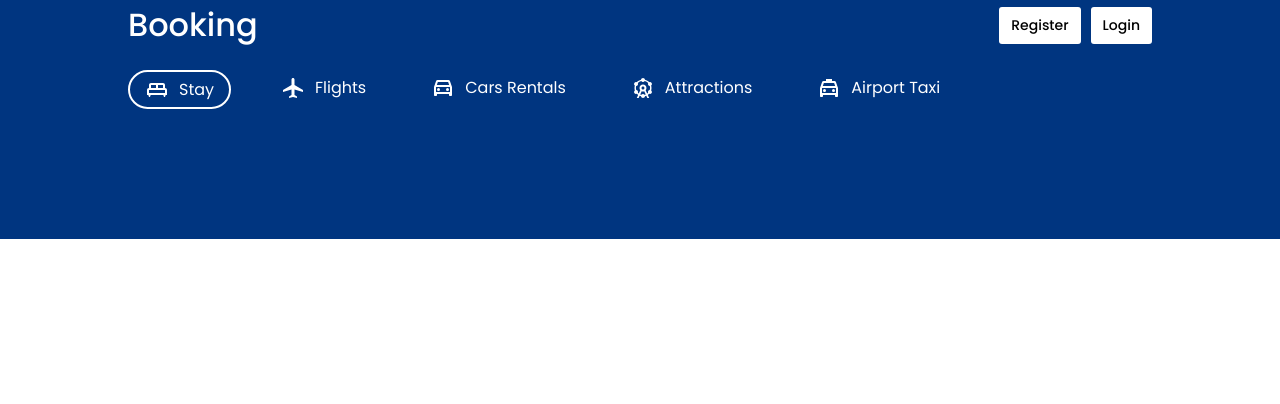
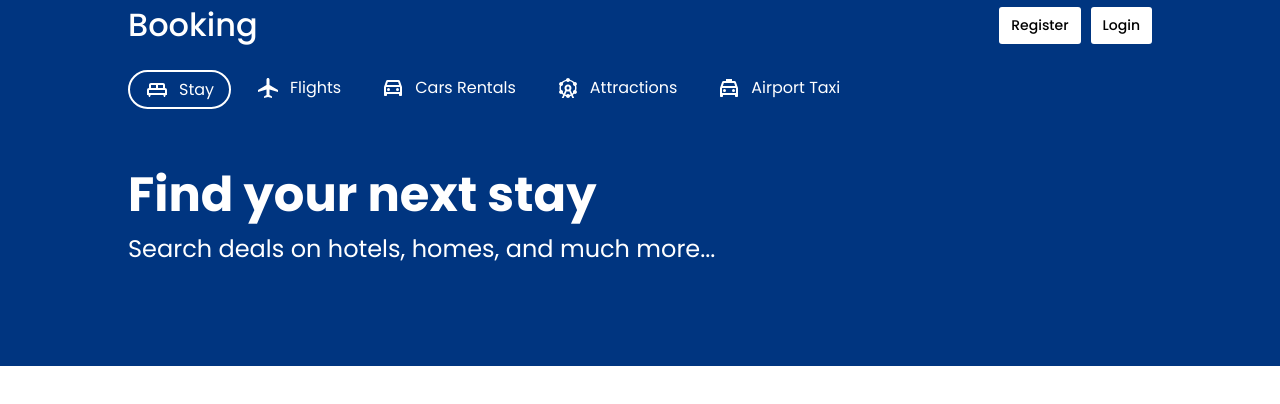
Before and after one commit to RizwanAhmed3000/Hotel-Reservation, a React (Create React App) app in the folder frontend/: page / in a window 1280 px wide. Shown: the top 404 px of the page. Built offline with nearby package versions, Linux system fonts and the light colour scheme.

Commit message:
header done

```diff
--- a/frontend/src/Components/Header/Header.jsx
+++ b/frontend/src/Components/Header/Header.jsx
@@ -45,6 +45,10 @@ export default function Header() {
                         ))
                     }
                 </div>
+                <div className="headerText">
+                    <h1 className="headerTitle">Find your next stay</h1>
+                    <p className="headerDesc">Search deals on hotels, homes, and much more...</p>
+                </div>
             </div>
         </div >
     )
--- a/frontend/src/Components/Header/header.css
+++ b/frontend/src/Components/Header/header.css
@@ -8,12 +8,13 @@
 .headerWrapper {
     width: 100%;
     max-width: 1024px;
-    margin: 20px 0px 130px 0px;
+    margin: 20px 0px 100px 0px;
 }
 
 .headerList {
     display: flex;
-    gap: 35px;
+    gap: 10px;
+    margin-bottom: 50px;
 }
 
 .headerListItems {
@@ -39,3 +40,11 @@
     align-items: center;
     gap: 10px;
 }
+
+.headerTitle {
+    font-size: 48px;
+}
+
+.headerDesc {
+    font-size: 24px;
+}
```
